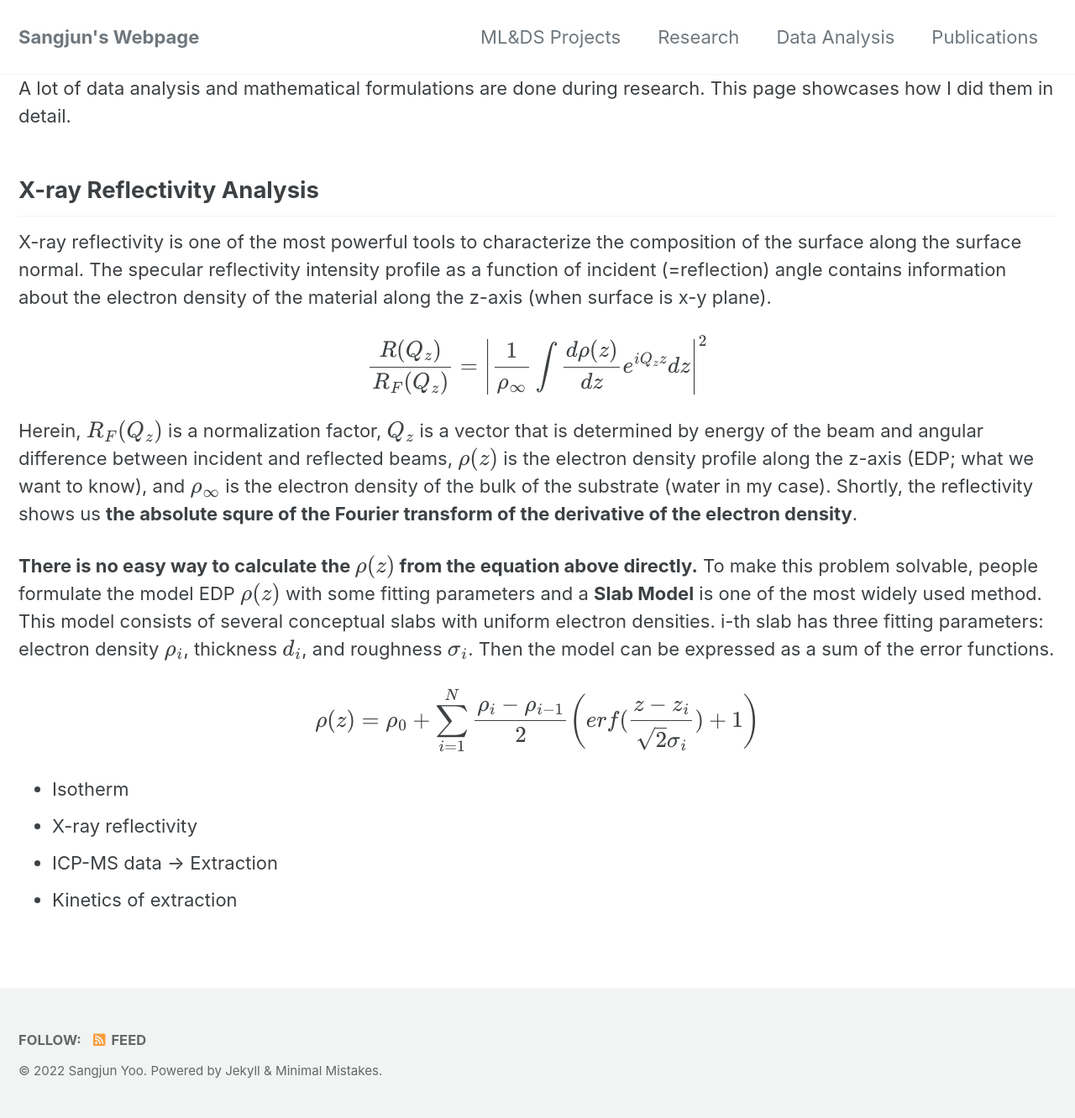
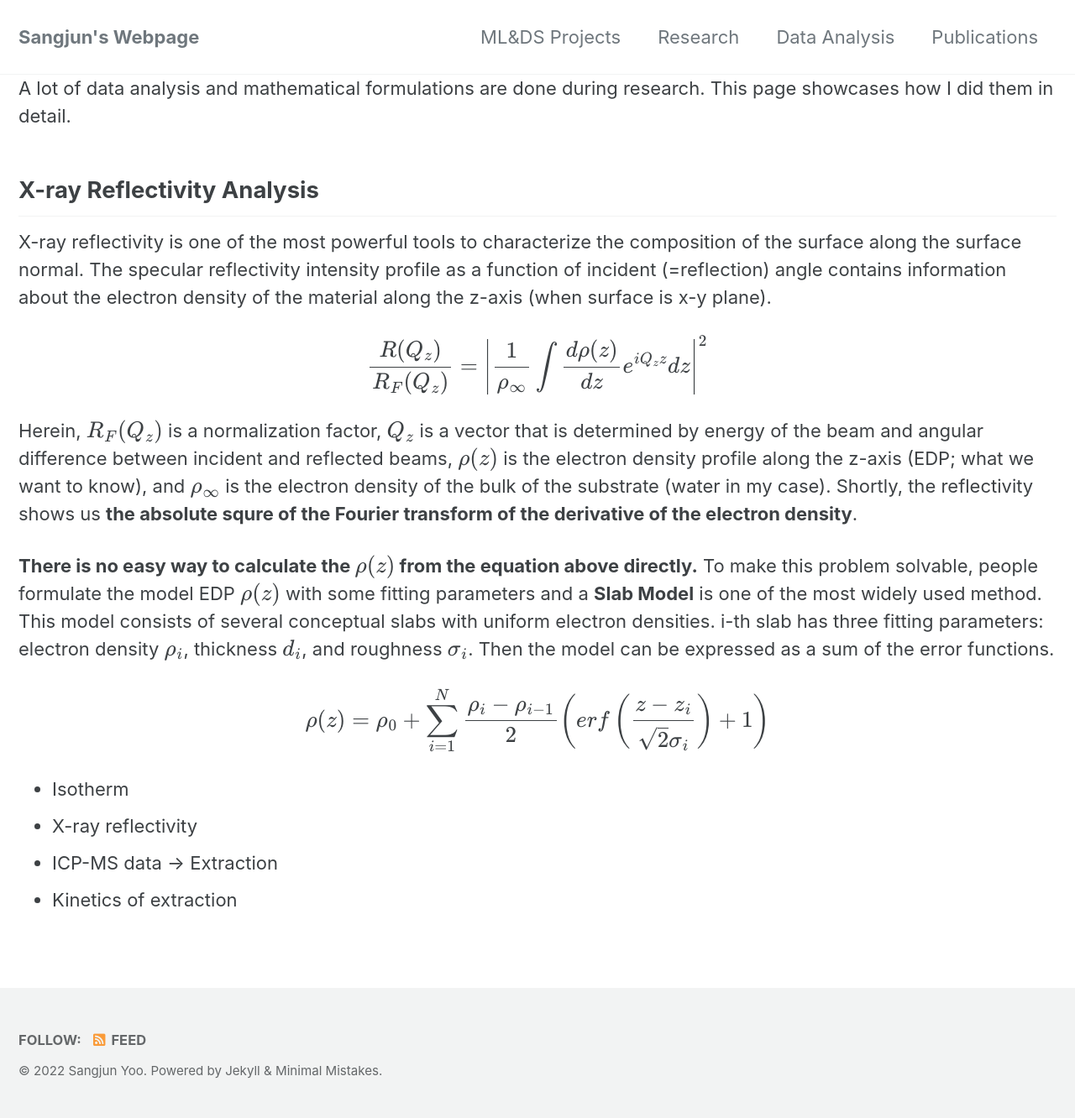
Before and after one commit to sangjunyoo-phd/sangjunyoo-phd.github.io, a Jekyll site: the page built from _pages/analysis.md, in a window 1280 px wide. Shown: the whole page at 84% size. Built offline with Jekyll 4.4.1, drawn with Linux system fonts in a browser that asks for light colours; cached includes are drawn as plain includes.

Commit message:
Update analysis.md

```diff
--- a/_pages/analysis.md
+++ b/_pages/analysis.md
@@ -17,7 +17,7 @@ Herein, \\(R_{F}(Q_{z})\\) is a normalization factor, \\(Q_{z}\\) is a vector th
 
 **There is no easy way to calculate the \\(\rho(z)\\) from the equation above directly.** To make this problem solvable, people formulate the model EDP \\(\rho(z)\\) with some fitting parameters and a **Slab Model** is one of the most widely used method. This model consists of several conceptual slabs with uniform electron densities. i-th slab has three fitting parameters: electron density \\(\rho_{i}\\), thickness \\(d_{i}\\), and roughness \\(\sigma_{i}\\). Then the model can be expressed as a sum of the error functions.
 
-$$ \rho(z) = \rho_{0} + \sum_{i=1}^{N} \frac{\rho_{i}-\rho_{i-1}}{2} \left( erf(\frac{z-z_{i}}{\sqrt{2}\sigma_{i}}) +1 \right) $$
+$$ \rho(z) = \rho_{0} + \sum_{i=1}^{N} \frac{\rho_{i}-\rho_{i-1}}{2} \left( erf \left( \frac{z-z_{i}}{\sqrt{2}\sigma_{i}} \right) +1 \right) $$
 
 * Isotherm
 * X-ray reflectivity
```
